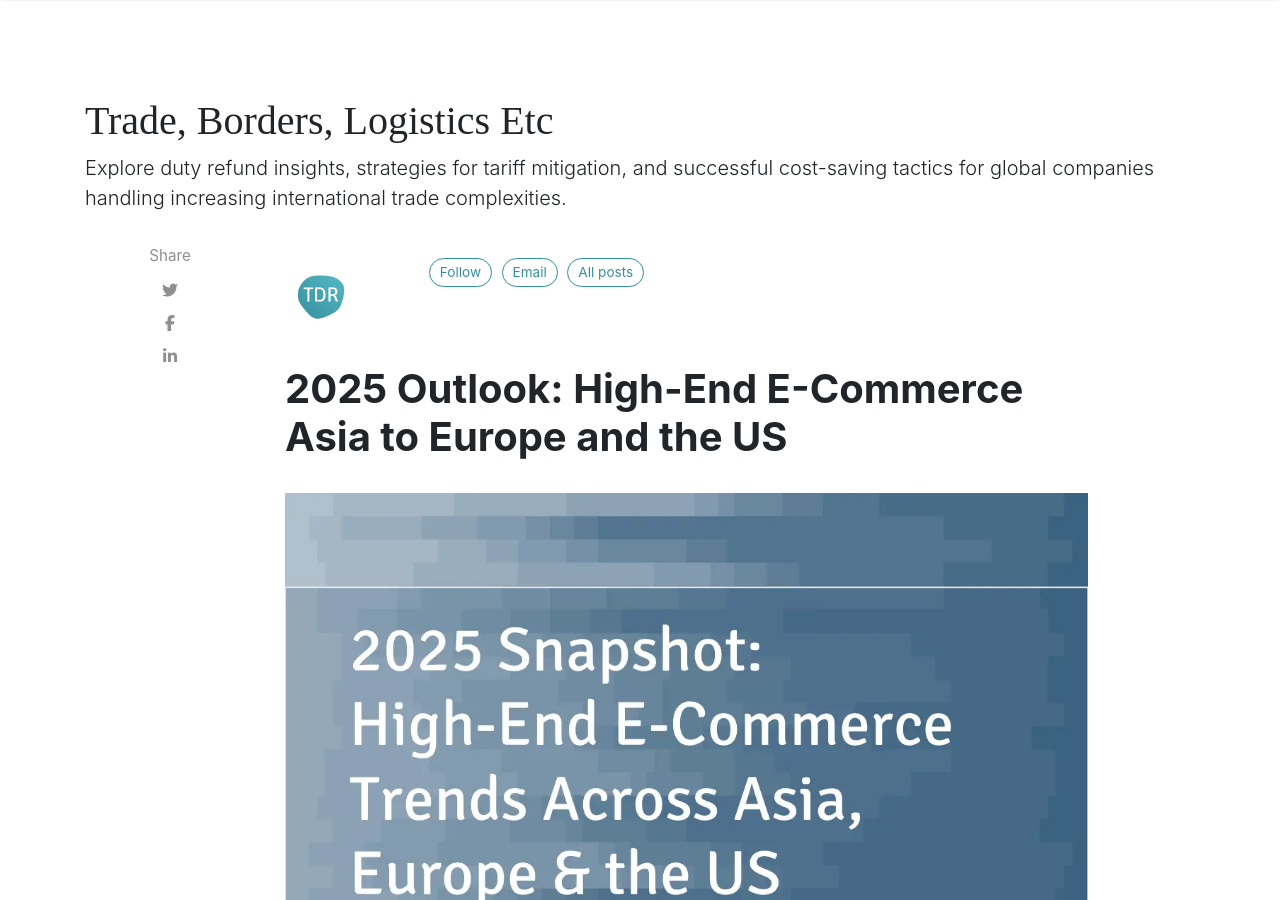
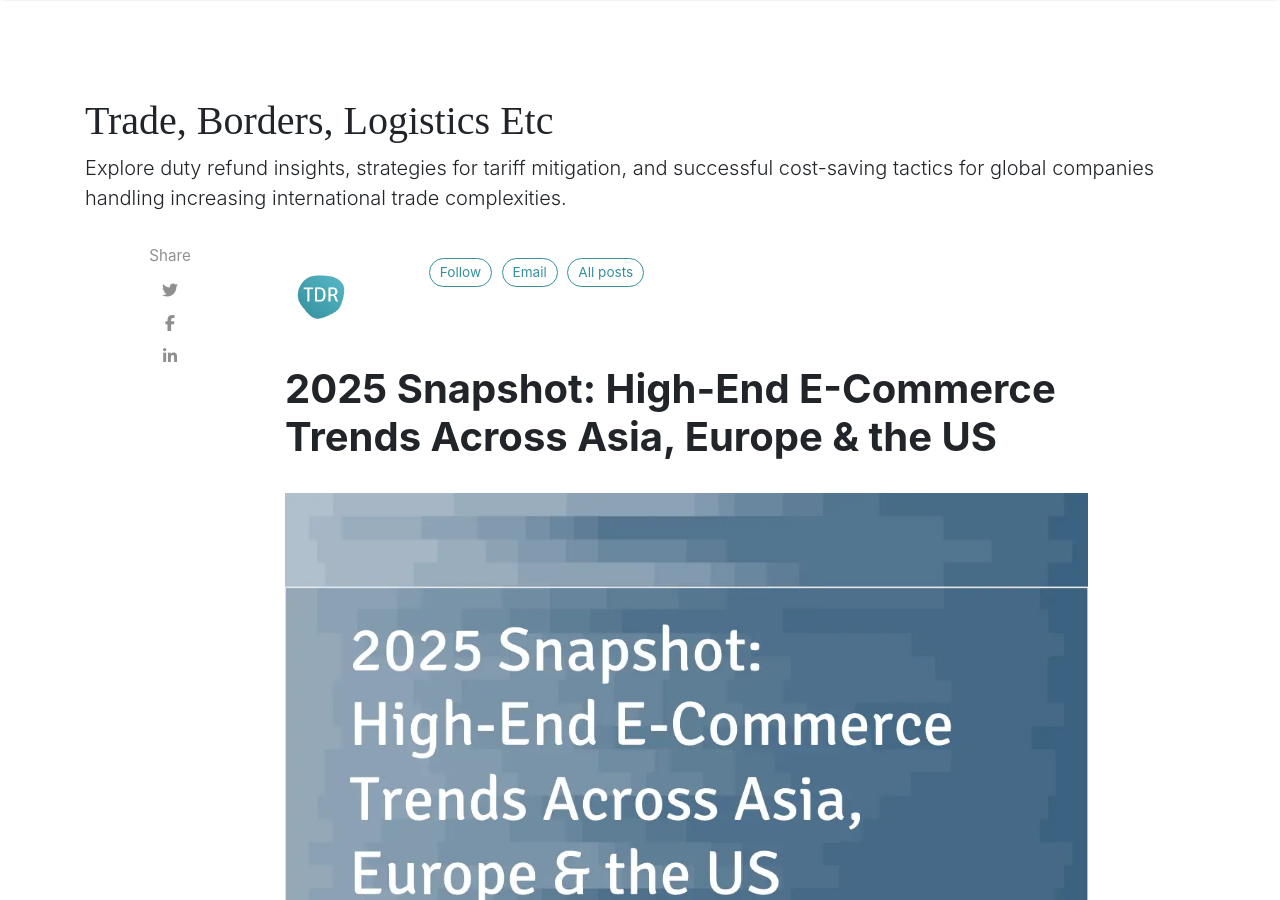
Before and after one commit to madeInLagny/TDR-EN-BLOG, a Jekyll site: the page built from _posts/2025-09-15-2025-snapshot-high-end-e-commerce-trends-across-asia-europe-and-the-us.md, in a window 1280 px wide and 900 px high. Built offline with Jekyll 4.4.1, drawn with Linux system fonts in a browser that asks for light colours; nearby versions of some CDN libraries; some web fonts are replaced; comment, search, counter and statistics services are not loaded.

Commit message:
new blog title

```diff
--- a/_layouts/default.html
+++ b/_layouts/default.html
@@ -94,7 +94,7 @@ endif %}{% endcapture %}
           </li>
 
           <li class="nav-item">
-            <a class="nav-link btn btn-primary text-white px-3 py-1 ml-2"
+            <a class="nav-link btn btn-warning px-3 py-1 ml-2"
               href="https://tradedutyrefund.com/duty-refund-questionnaire-main-page.html?utm_source=BlogHeader"
               style="border-radius: 20px;">
               Duty Drawback Self Assessment
--- a/_posts/2025-09-15-the-current-status-of-high-end-e-commerce-asia-to-europe-and-the-us.md
+++ b/_posts/2025-09-15-2025-snapshot-high-end-e-commerce-trends-across-asia-europe-and-the-us.md
@@ -1,6 +1,6 @@
 ---
 layout: post
-title: "2025 Outlook: High-End E-Commerce Asia to Europe and the US"
+title: "2025 Snapshot: High-End E-Commerce Trends Across Asia, Europe & the US"
 description: Explore the dynamic growth and evolving trends in luxury e-commerce flowing from Asia to Europe and the US in 2025, including consumer shifts, tech innovation, and regulatory challenges.
 categories: [TDR, eu, us, e-commerce, duty drawback, ai]
 image: assets/images/20250915-1.webp
```
